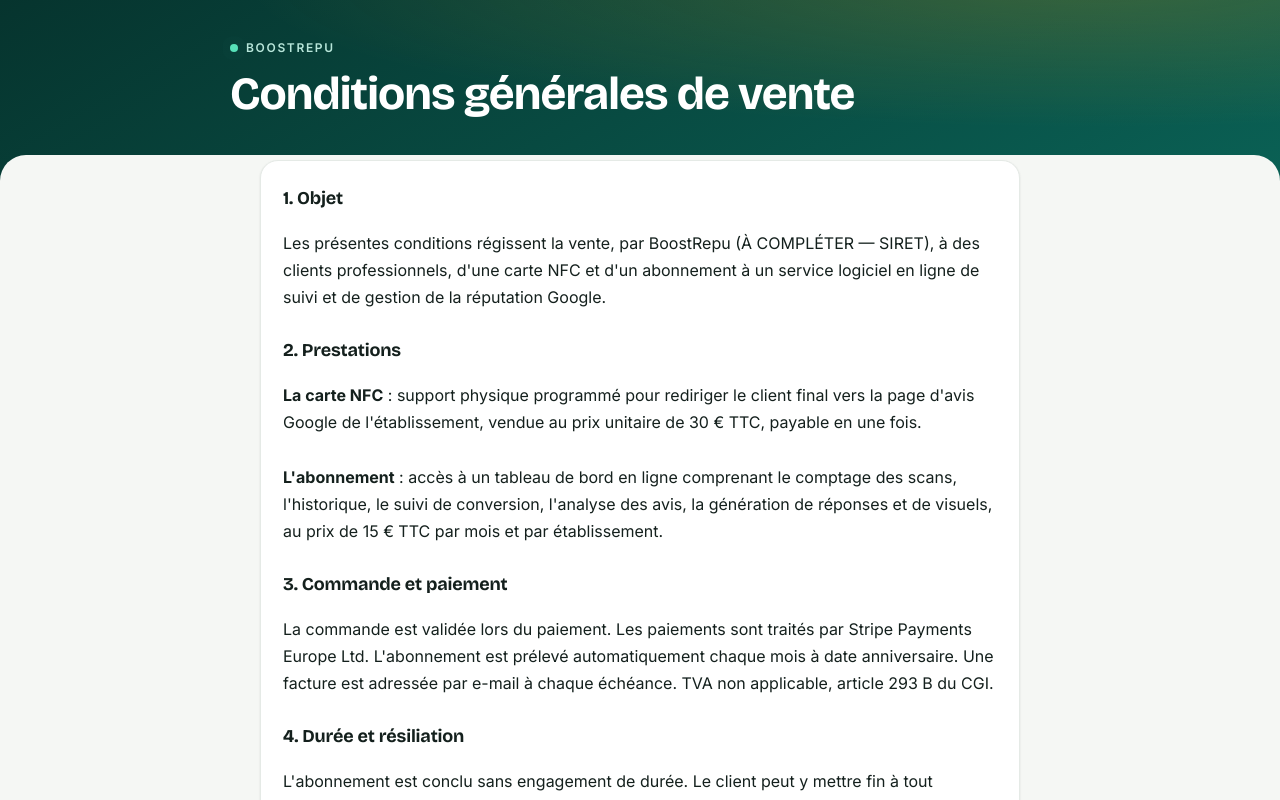
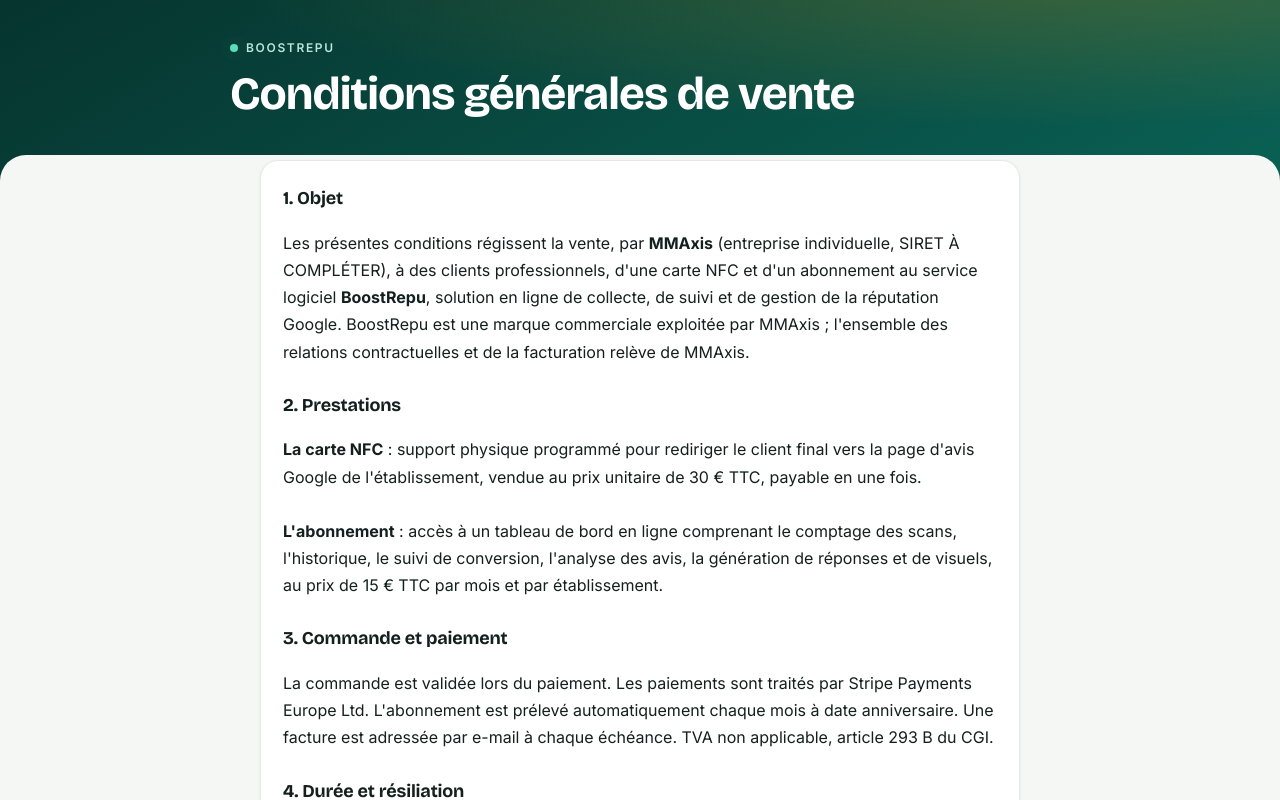
Before and after one commit to Malcolm1508/avisboost, a Next.js app: page /cgv in a window 1280 px wide. Shown: the top 800 px of the page. Built offline with nearby package versions, Linux system fonts and the light colour scheme.

Commit message:
Revise company information in page.js
Updated company name and details in the sales conditions.

```diff
--- a/app/cgv/page.js
+++ b/app/cgv/page.js
@@ -10,11 +10,13 @@ export default function CGV() {
 
       <div className="container pull-up">
         <div className="card reveal" style={{ maxWidth: 760, margin: "0 auto", lineHeight: 1.7 }}>
-          <h2 className="card-title">1. Objet</h2>
+        <h2 className="card-title">1. Objet</h2>
           <p>
-            Les présentes conditions régissent la vente, par BoostRepu (À COMPLÉTER — SIRET), à des clients
-            professionnels, d'une carte NFC et d'un abonnement à un service logiciel en ligne de suivi et de gestion
-            de la réputation Google.
+            Les présentes conditions régissent la vente, par <b>MMAxis</b> (entreprise individuelle,
+            SIRET À COMPLÉTER), à des clients professionnels, d'une carte NFC et d'un abonnement au
+            service logiciel <b>BoostRepu</b>, solution en ligne de collecte, de suivi et de gestion
+            de la réputation Google. BoostRepu est une marque commerciale exploitée par MMAxis ;
+            l'ensemble des relations contractuelles et de la facturation relève de MMAxis.
           </p>
 
           <h2 className="card-title" style={{ marginTop: 24 }}>2. Prestations</h2>
```
